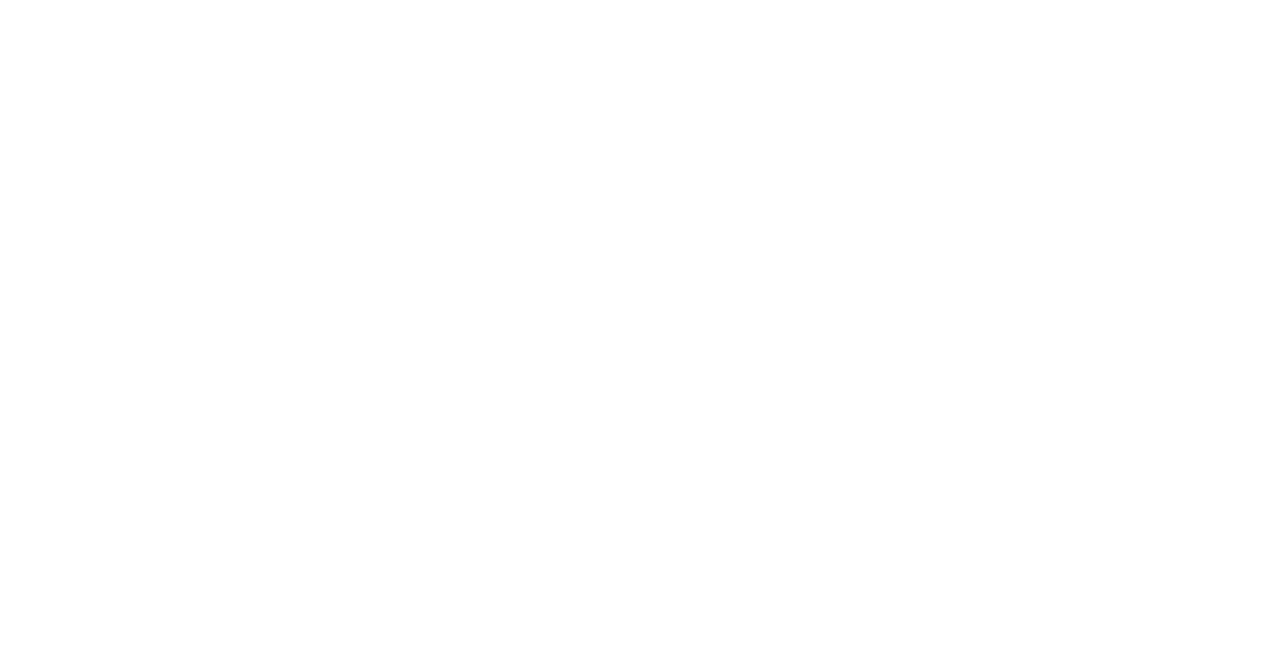
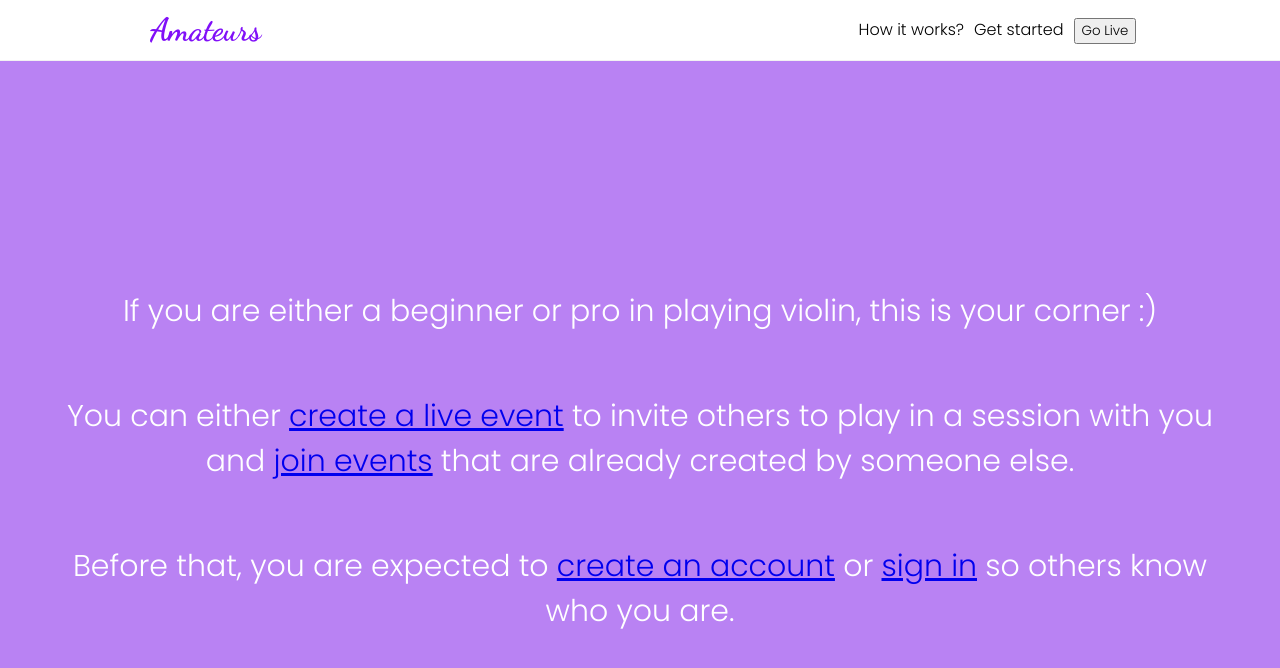
Before and after one commit to Jessiehongtran/amateurs, a React (Create React App) app: page /howitworks in a window 1280 px wide. Shown: the top 668 px of the page. Built offline with nearby package versions, Linux system fonts and the light colour scheme.

Commit message:
added howitworks

```diff
--- a/src/App.js
+++ b/src/App.js
@@ -7,6 +7,7 @@
 import SignUp from './components/players/signup';
 import EventDetails from './components/events/eventDetails';
 import { Route } from 'react-router-dom';
+import HowItWorks from './components/main/howitworks';
 
 function App() {
   return (
@@ -19,6 +20,19 @@
               <>
                 <Nav  {...props}/>
                 <Main {...props}/>
+              </>
+            )
+          }
+        }
+      />
+      <Route
+        exact path="/howitworks"
+        render={
+          props => {
+            return (
+              <>
+                <Nav  {...props}/>
+                <HowItWorks {...props}/>
               </>
             )
           }
--- /dev/null
+++ b/src/components/main/howitworks.jsx
@@ -0,0 +1,21 @@
+import React from 'react';
+import './howitworks.scss'
+
+export default class HowItWorks extends React.Component {
+    constructor(props){
+        super(props);
+        this.state = {
+
+        }
+    }
+
+    render(){
+        return (
+            <div className="how-works">
+                <p>If you are either a beginner or pro in playing violin, this is your corner :)</p>
+                <p>You can either <a href="/createLive">create a live event</a> to invite others to play in a session with you and <a href="/">join events</a> that are already created by someone else.</p>
+                <p>Before that, you are expected to <a href="/signup">create an account</a> or <a href="/signin">sign in</a> so others know who you are. </p>
+            </div>
+        )
+    }
+}
--- /dev/null
+++ b/src/components/main/howitworks.scss
@@ -0,0 +1,13 @@
+.how-works {
+    background-color: #B982F3;
+    height: 100vh;
+    display: flex;
+    flex-direction: column;
+    justify-content: center;
+    align-items: center;
+    font-size: 30px;
+    color: white;
+    font-family: 'Poppins', sans-serif;
+    padding: 0px 50px 50px 50px;
+
+}
--- a/src/components/main/nav.jsx
+++ b/src/components/main/nav.jsx
@@ -17,7 +17,7 @@
                     <h1>Amateurs</h1>
                 </div>
                 <div className="navigation">
-                    <a>How it works?</a>
+                    <a href="/howitworks">How it works?</a>
                     <a href="/signup">Get started</a>
                     <button onClick={() => this.props.history.push('/createLive')}>Go Live</button>
                 </div>
```
